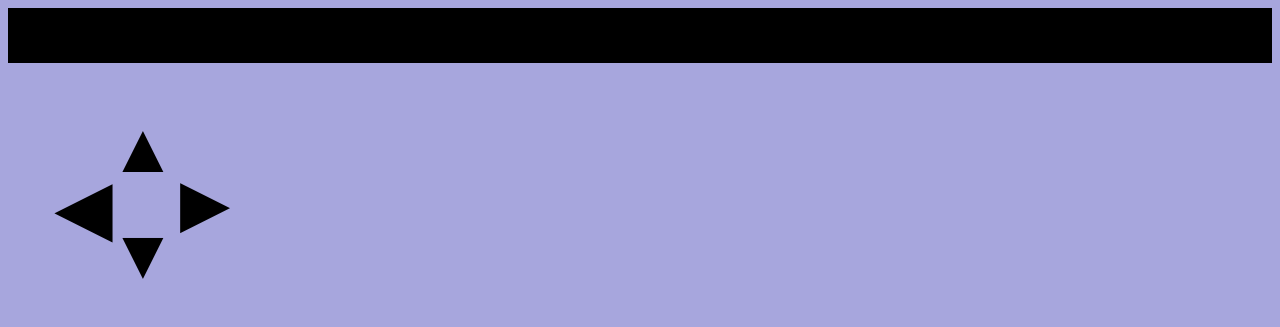
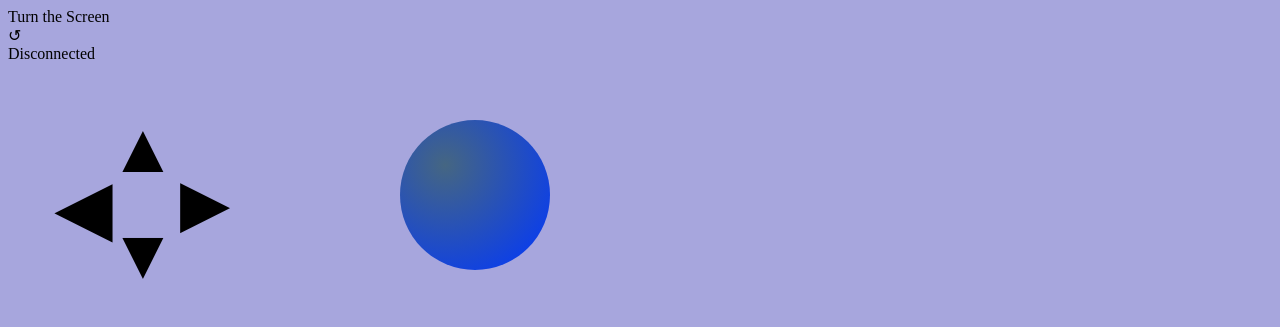
Before and after one commit to dkapila/aurora, a website: page public/games/aurora/index.html in a window 1280 px wide. Drawn offline with Linux system fonts and the light colour scheme.

Commit message:
gamepad-css

```diff
--- a/public/games/aurora/css/aurora.css
+++ b/public/games/aurora/css/aurora.css
@@ -39,8 +39,16 @@ html, body {
   left: 80px;
 }
 
-@media screen and (orientation: landscape) {
-    body {
-      background: black;
-    }
+/* Spinning, gradient circle; CSS only! */
+#gamePad {
+  width: 150px;
+  height: 150px;
+
+  position: absolute;
+  left: 400px;
+  top: 120px;
+  border-radius: 50%;
+  background-image: -moz-radial-gradient(45px 45px 45deg, circle cover, yellow 0%, orange 100%, red 95%);
+  background-image: -webkit-radial-gradient(45px 45px, circle cover, rgb(69, 102, 130), rgb(0, 54, 255));
+  background-image: radial-gradient(45px 45px 45deg, circle cover, yellow 0%, orange 100%, red 95%);
 }
--- a/public/games/aurora/index.html
+++ b/public/games/aurora/index.html
@@ -40,6 +40,11 @@ requirejs.config({
       <div class="button" id="down">▼</div>
       <canvas id="avatar"></canvas>
     </div>
+    <div id = 'gamePad'>
+
+    </div>
+
+
     <div id="hft-portrait" class="hft-fullsize hft-fullcenter">
       <div class="hft-portrait-rot90">
         <div class="hft-instruction">
```
